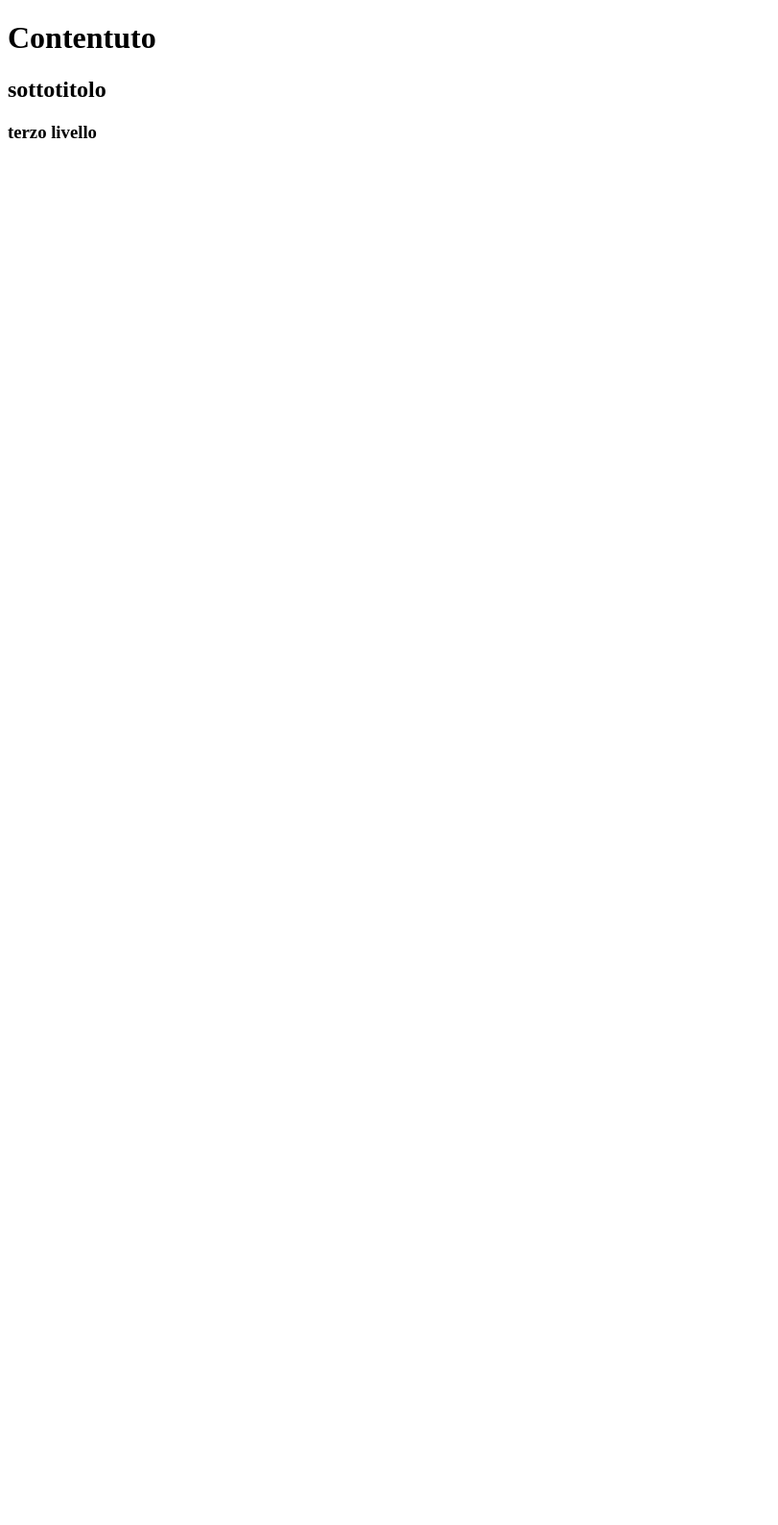
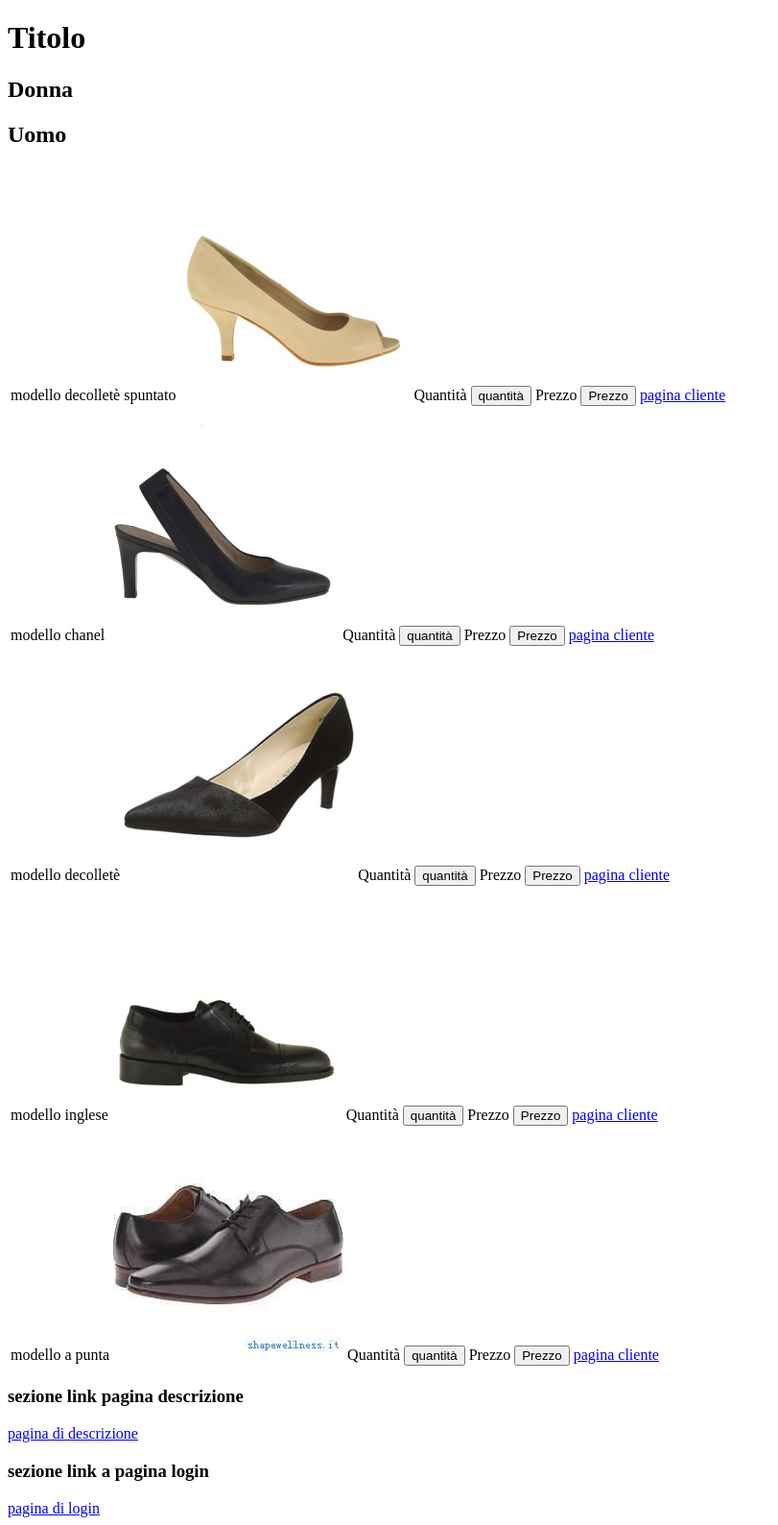
Before and after one commit to angelomarab/amm-grupo-a, a plain HTML site: page esMilestone/web/M1/cliente.html in a window 1280 px wide. Shown: the whole page at 96% size, without its empty margins (0-811 px from the left). Before the commit the page ends 800 px from the top, so only its background shows below. Drawn offline with Linux system fonts and the light colour scheme.

Commit message:
Consegna M1

```diff
--- a/esMilestone/web/M1/cliente.html
+++ b/esMilestone/web/M1/cliente.html
@@ -6,13 +6,62 @@ and open the template in the editor.
 -->
 <html>
     <head>
-        <title>TODOURL</title>
+        <title>cliente</title>
         <meta charset="UTF-8">
         <meta name="viewport" content="width=device-width, initial-scale=1.0">
     </head>
     <body>
-        <div><h1>Contentuto</h1></div>
-        <div><h2>sottotitolo</h2></div>
-        <div><h3>terzo livello</h3></div>
+        <div><h1>Titolo</h1></div>
+        <div><h2>Donna</h2></div><!--collegamenti interni da implementare-->
+        <div><h2>Uomo</h2></div><!--collegamenti interni da implementare-->
+        <table>
+               <!--momentaneo <tr><th>tabella</th><th>tabella1</th></tr>  -->
+               <tr><td>modello decollet&egrave; spuntato
+                <img title="scarpa donna" alt="modello1" src="./immagini/img1.jpg" width="240" height="240">
+                    <label for='quantit&agrave;'>Quantit&agrave;</label>
+                    <button for='quantit&agrave;'>quantit&agrave;</button>
+                    <label for='prezzo'>Prezzo</label>
+                    <button for='prezzo'>Prezzo</button>
+                <a href="file:///home/angelo/NetBeansProjects/amm-grupo-a/esMilestone/web/M1/cliente.html" target="_blank">pagina cliente</a>
+                </td></tr><!-- link per aggiungere l'oggertto al carrello-->
+                <tr><td>modello chanel
+                <img title="scarpa donna" alt="modello2" src="./immagini/img2.jpg" width="240" height="240">
+
+                    <label for='quantit&agrave;'>Quantit&agrave;</label>
+                    <button for='quantit&agrave;'>quantit&agrave;</button>
+                    <label for='prezzo'>Prezzo</label>
+                    <button for='prezzo'>Prezzo</button>
+                <a href="file:///home/angelo/NetBeansProjects/amm-grupo-a/esMilestone/web/M1/cliente.html" target="_blank">pagina cliente</a>
+                    </td></tr><!-- link per aggiungere l'oggertto al carrello-->
+                <tr><td>modello decollet&egrave;
+                <img title="scarpa donna" alt="modello3" src="./immagini/img3.jpg" width="240" height="240">
+                <label for='quantit&agrave;'>Quantit&agrave;</label>
+                 <button for='quantit&agrave;'>quantit&agrave;</button>
+                    <label for='prezzo'>Prezzo</label>
+                    <button for='prezzo'>Prezzo</button>
+                      <a href="file:///home/angelo/NetBeansProjects/amm-grupo-a/esMilestone/web/M1/cliente.html" target="_blank">pagina cliente</a>
+                   </td></tr><!-- link per aggiungere l'oggertto al carrello-->
+                <tr><td>modello inglese
+                <img title="scarpa uomo" alt="modello1" src="./immagini/img4.jpg" width="240" height="240">
+                        <label for='quantit&agrave;'>Quantit&agrave;</label>
+                        <button for='quantit&agrave;'>quantit&agrave;</button>
+                        <label for='prezzo'>Prezzo</label>
+                        <button for='prezzo'>Prezzo</button>
+                <a href="file:///home/angelo/NetBeansProjects/amm-grupo-a/esMilestone/web/M1/cliente.html" target="_blank">pagina cliente</a>
+                        </td></tr><!-- link per aggiungere l'oggertto al carrello-->
+                <tr><td>modello a punta
+                <img title="scarpa uomo" alt="modello2" src="./immagini/img5.jpg" width="240" height="240">
+                    <label for='quantit&agrave;'>Quantit&agrave;</label>
+                    <button for='quantit&agrave;'>quantit&agrave;</button>
+                    <label for='prezzo'>Prezzo</label>
+                    <button for='prezzo'>Prezzo</button>
+                <a href="file:///home/angelo/NetBeansProjects/amm-grupo-a/esMilestone/web/M1/cliente.html" target="_blank">pagina cliente</a>
+                    </td></tr><!-- link per aggiungere l'oggertto al carrello-->
+            </table>
+        <div><h3>sezione link pagina descrizione</h3>
+        <a href="file:///home/angelo/NetBeansProjects/amm-grupo-a/esMilestone/web/M1/descrizione.html" target="_blank">pagina di descrizione</a><!-- collegamento a pagina descrizione -->
+        </div>
+        <div><h3>sezione link a pagina login</h3></div>
+        <a href="file:///home/angelo/NetBeansProjects/amm-grupo-a/esMilestone/web/M1/login.html" target="_blank">pagina di login</a><!-- collegamento a pagina login -->
     </body>
 </html>
```
Also changed, not shown: esMilestone/web/M1/descrizione.html (+1 -10 lines), esMilestone/web/M1/login.html (+4 -4 lines), esMilestone/web/M1/venditore.html (+23 -38 lines), esMilestone/web/M1/immagini/img1.jpg (added), esMilestone/web/M1/immagini/img2.jpg (added), esMilestone/web/M1/immagini/img3.jpg (added), esMilestone/web/M1/immagini/img4.jpg (added), esMilestone/web/M1/immagini/img5.jpg (added), 1 other file.
